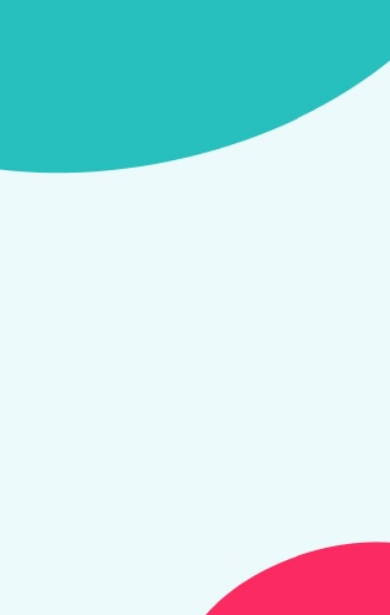
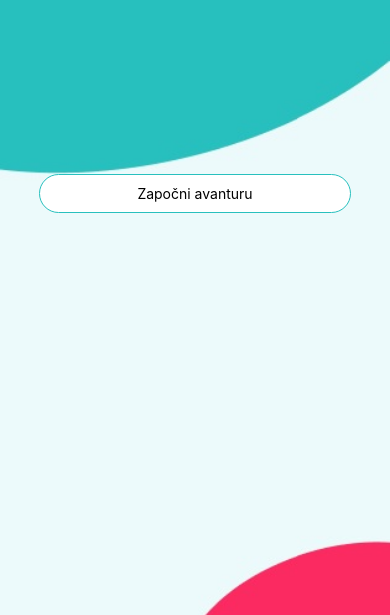
Before and after one commit to abegovac2/greenback-hackathon-snorlaxi, a React Native app: screen /Home in a window 390 px wide. Shown: the part 229-844 px from the top of the page. Built offline with nearby package versions, Linux system fonts and the light colour scheme.

Commit message:
Added libs for svg

```diff
--- a/package.json
+++ b/package.json
@@ -19,10 +19,12 @@
     "react-native": "0.64.3",
     "react-native-safe-area-context": "3.3.2",
     "react-native-screens": "~3.10.1",
+    "react-native-svg": "12.1.1",
     "react-native-web": "0.17.1"
   },
   "devDependencies": {
-    "@babel/core": "^7.12.9"
+    "@babel/core": "^7.12.9",
+    "react-native-svg-transformer": "^0.14.3"
   },
   "private": true
 }
--- a/screens/HomeScreen.js
+++ b/screens/HomeScreen.js
@@ -1,13 +1,19 @@
 import React from 'react'
-import { ImageBackground, Text, StyleSheet } from 'react-native';
+import { ImageBackground, TouchableOpacity, StyleSheet, Text, View, Image } from 'react-native';
 
-const HomeScreen = () => {
+const HomeScreen = ({navigation}) => {
     return (
         <ImageBackground
             style={styles.imgBackground}
             resizeMode='cover'
             source={require('../images/background.jpg')}
         >
+            <TouchableOpacity
+                style={styles.button}
+                onPress={() => navigation.navigate("Menu")}
+            >
+                <Text>Započni avanturu</Text>
+            </TouchableOpacity>
         </ImageBackground>
     )
 }
@@ -17,7 +23,19 @@ const styles = StyleSheet.create({
         width: '100%',
         height: '100%',
         flex: 1,
-        justifyContent: 'center'
+        justifyContent: 'center',
+        flexDirection: 'column'
+    },
+    button: {
+        alignItems: "center",
+        backgroundColor: "#DDDDDD",
+        padding: 10,
+        width: '80%',
+        alignSelf: 'center',
+        borderWidth: 1,
+        borderColor: '#28C0BE',
+        backgroundColor: '#fff',
+        borderRadius: 43
     }
 })
 export default HomeScreen;
```
Also changed, not shown: 1 other file (tests, documents, lock files or other folders).
